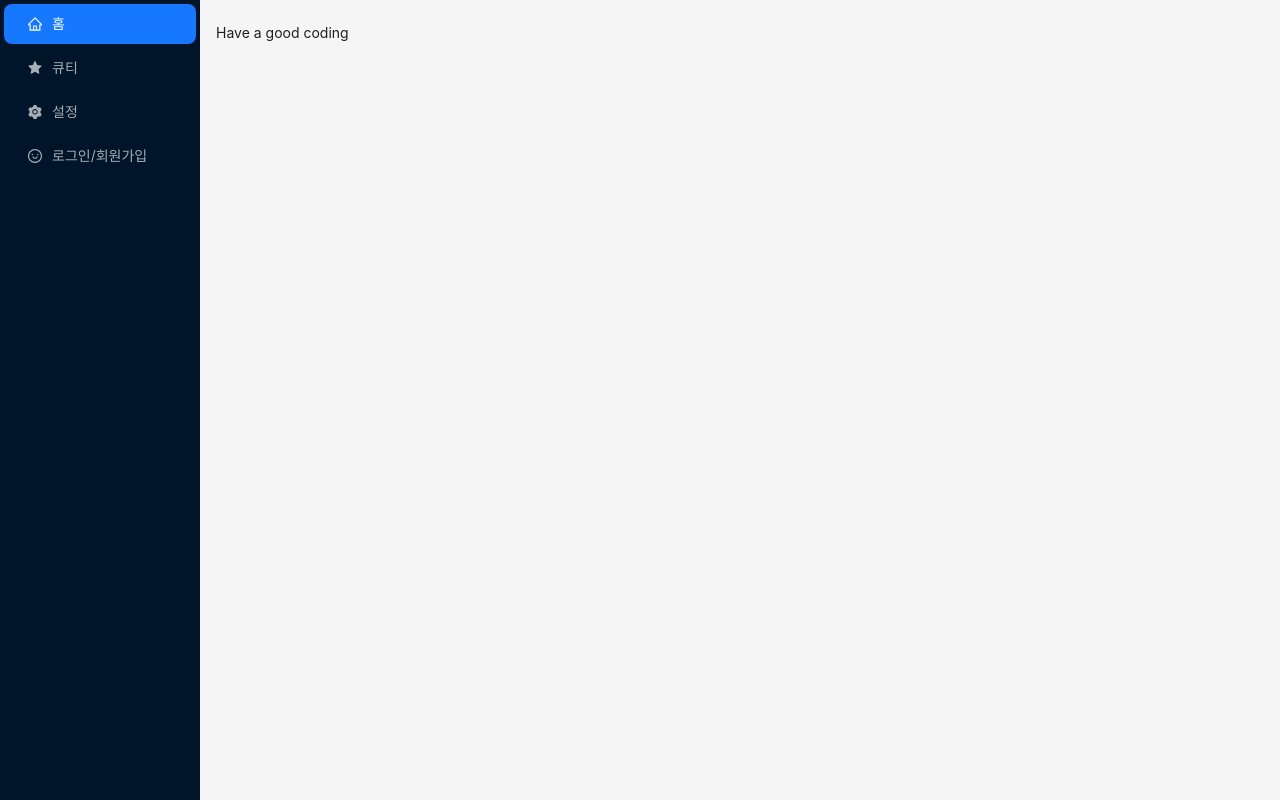
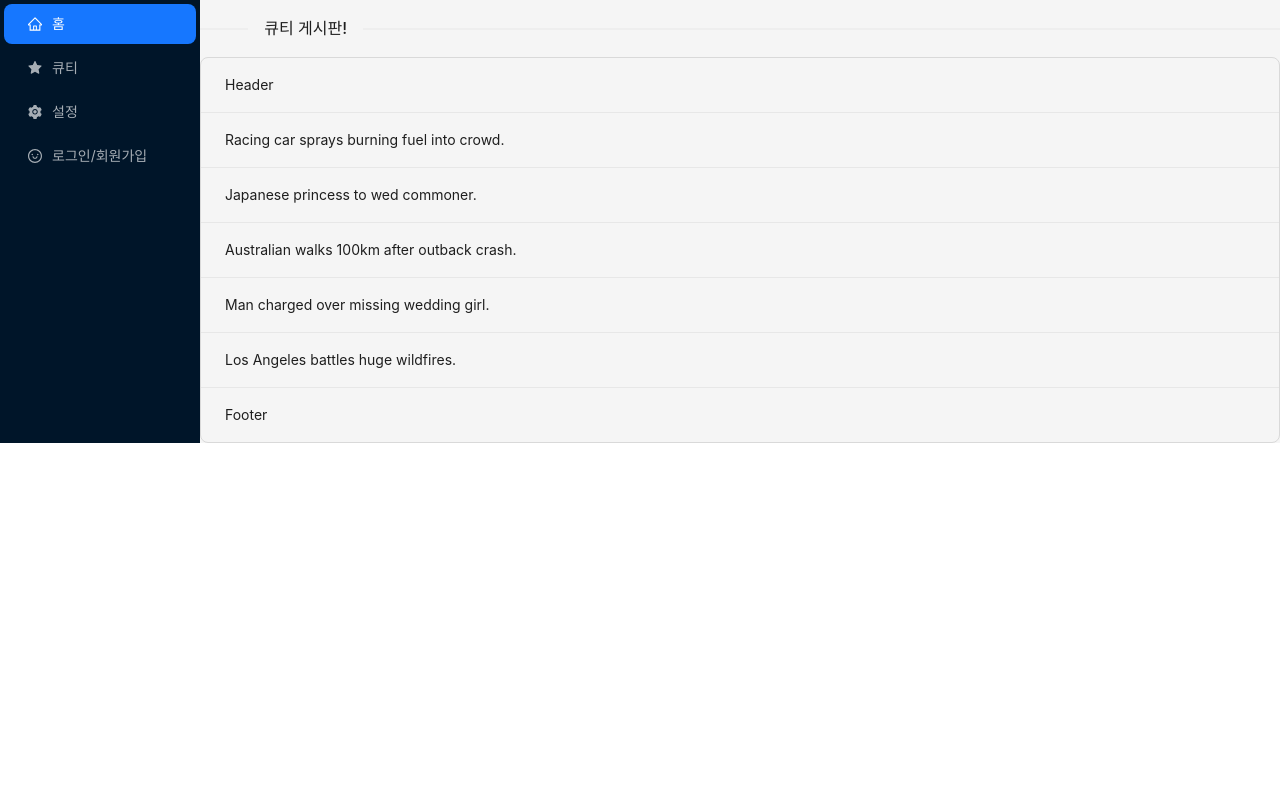
Before and after one commit to LDH0094/React-CommunityApp, a React (Create React App) app: page /QT in a window 1280 px wide. Built offline with nearby package versions, Linux system fonts and the light colour scheme.

Commit message:
need to fix layout first

```diff
--- a/src/components/Layout/LayoutAnt.tsx
+++ b/src/components/Layout/LayoutAnt.tsx
@@ -57,7 +57,7 @@ const LayoutAnt: React.FC = () => {
   return (
     <BrowserRouter>
       {/* <Header/> */}
-      <Layout style={{ height: "100vh" }}>
+      <Layout style={{ height: "flex" }}>
         <Sider
           breakpoint="lg"
           collapsedWidth="0"
--- a/src/components/ListView/ListView.tsx
+++ b/src/components/ListView/ListView.tsx
@@ -1,10 +1,9 @@
-import React, { useEffect, useState } from 'react';
-import { Avatar, Divider, List, Skeleton } from 'antd';
-import InfiniteScroll from 'react-infinite-scroll-component';
-import { Thread } from '../../interfaces';
-import { Content } from 'antd/es/layout/layout';
-import { Link } from 'react-router-dom';
-
+import React, { useEffect, useState } from "react";
+import { Avatar, Divider, List, Skeleton } from "antd";
+import InfiniteScroll from "react-infinite-scroll-component";
+import { Thread } from "../../interfaces";
+import { Content } from "antd/es/layout/layout";
+import { Link } from "react-router-dom";
 
 const ListView: React.FC = () => {
   const [loading, setLoading] = useState(false);
@@ -21,8 +20,8 @@ const ListView: React.FC = () => {
       .then((res) => res.json())
       .then((body) => {
         setData([...data, ...body.data]);
-        setLimit(body.data)
-        setPage(page + 1)
+        setLimit(body.data);
+        setPage(page + 1);
         setLoading(false);
       })
       .catch(() => {
@@ -32,18 +31,17 @@ const ListView: React.FC = () => {
 
   useEffect(() => {
     loadMoreData();
-
   }, []);
 
   return (
-    <Content style={{ margin: '24px 16px 0' }}>
+    <>
+      <Content style={{margin: "0px 10px"}}>
         <div
           id="scrollableDiv"
           style={{
-        height: 600,
-        overflow: 'auto',
-        padding: '0 16px',
-        border: '1px solid rgba(140, 140, 140, 0.35)',
+            height: 850,
+            overflow: "auto",
+            padding: "0 16px",
           }}
         >
           <InfiniteScroll
@@ -51,15 +49,22 @@ const ListView: React.FC = () => {
             next={loadMoreData}
             hasMore={limit.length > 9}
             loader={<Skeleton avatar paragraph={{ rows: 1 }} active />}
-        endMessage={<Divider plain>더 이상 가져올 게시글이 없네요... 🤐</Divider>}
+            endMessage={
+              <Divider plain>더 이상 가져올 게시글이 없네요... 🤐</Divider>
+            }
             scrollableTarget="scrollableDiv"
           >
             <List
+            header={<h1>자유게시판</h1>}
               dataSource={data}
               renderItem={(item) => (
                 <List.Item key={item._id}>
                   <List.Item.Meta
-                title={<Link to={`/posts/${item._id}`}>{item.author?.nickname}</Link>}
+                    title={
+                      <Link to={`/posts/${item._id}`}>
+                        {item.author?.nickname}
+                      </Link>
+                    }
                     description={item.content}
                   />
                   {/* <div><a href="https://ant.design">자세히</a></div> */}
@@ -69,6 +74,7 @@ const ListView: React.FC = () => {
           </InfiniteScroll>
         </div>
       </Content>
+    </>
   );
 };
 
--- a/src/components/QT/QT.tsx
+++ b/src/components/QT/QT.tsx
@@ -1,13 +1,38 @@
+import { Divider, List } from "antd";
 import { Content } from "antd/es/layout/layout";
 import React from "react";
+import { useRecoilValue } from "recoil";
+import { AuthState, authState } from "../../atoms/authToken";
 
 type QTProps = {};
 
 const QT: React.FC<QTProps> = () => {
-  return (
-    <Content style={{ margin: "24px 16px 0" }}>
-      <div>Have a good coding</div>
-    </Content>
-  );
+  const authToken = useRecoilValue<AuthState>(authState);
+  const data = [
+    "Racing car sprays burning fuel into crowd.",
+    "Japanese princess to wed commoner.",
+    "Australian walks 100km after outback crash.",
+    "Man charged over missing wedding girl.",
+    "Los Angeles battles huge wildfires.",
+  ];
+  // margin: "24px 16px 0"
+  //authToken.token === ""
+  if (false) {
+    return <Content>로그인을 해주세요!</Content>;
+  } else {
+    return (
+      <Content>
+        <Divider orientation="left">큐티 게시판!</Divider>
+        <List
+          size="large"
+          header={<div>Header</div>}
+          footer={<div>Footer</div>}
+          bordered
+          dataSource={data}
+          renderItem={(item) => <List.Item>{item}</List.Item>}
+        />
+      </Content>
+    );
+  }
 };
 export default QT;
```
Lines whose indentation alone changed are shown as unchanged.
